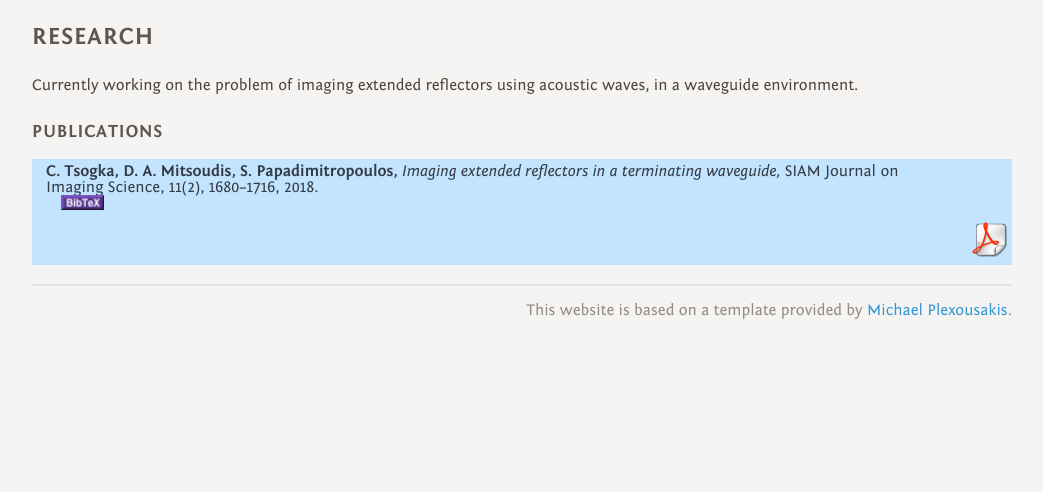
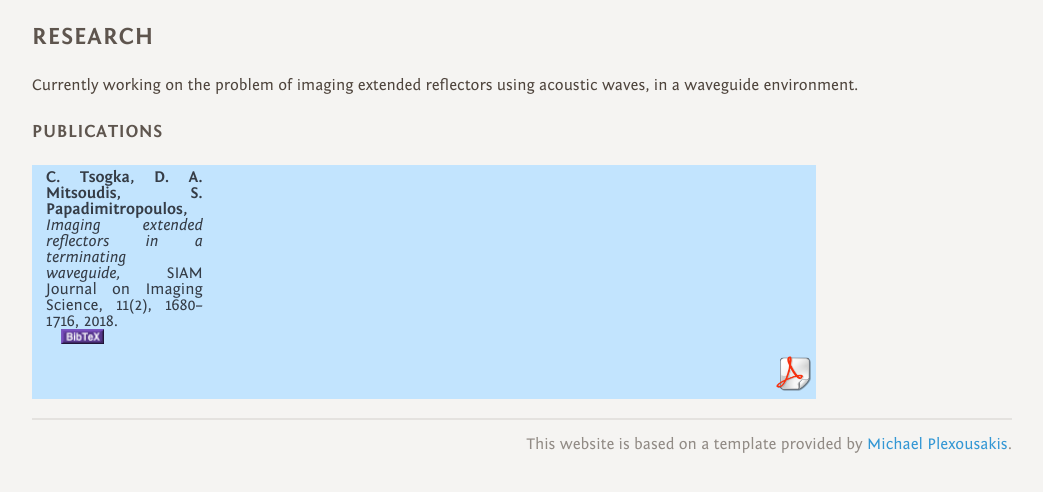
Before and after one commit to spapadem/spapadem.github.io, a PHP site: page /research.html in a window 1280 px wide. Shown: the part 116-608 px from the top of the page, without its empty margins (118-1161 px from the left). Run offline with PHP 8.4, Linux system fonts and the light colour scheme; some libraries are stand-ins or nearby versions.

Commit message:
site edits

```diff
--- a/css/publications.css
+++ b/css/publications.css
@@ -9,7 +9,7 @@ td.pub {
         color: #353c46;
         float: left;
         /*min-width: 600px;*/
-        width: 100%;
+        width: 80%;
         margin-bottom: 10px;
 	padding: 0;
 	padding-bottom: 5px;
@@ -18,7 +18,7 @@ td.pub {
 .pubinfo {
         padding: 4px;
 	float: middle;
-	width: 87%;
+	width: 20%;
 	text-align: justify;
         margin-left: 10px;
 }
--- a/research.html
+++ b/research.html
@@ -50,7 +50,9 @@
 
 <h2>Publications</h2>
 
-
+<div class="clr"></div>
+	  <p>
+	  </p>
 <table id="jpubs" style="padding:0;" border="0" width="100%">
 	    <tbody>
 	      <tr>
```
